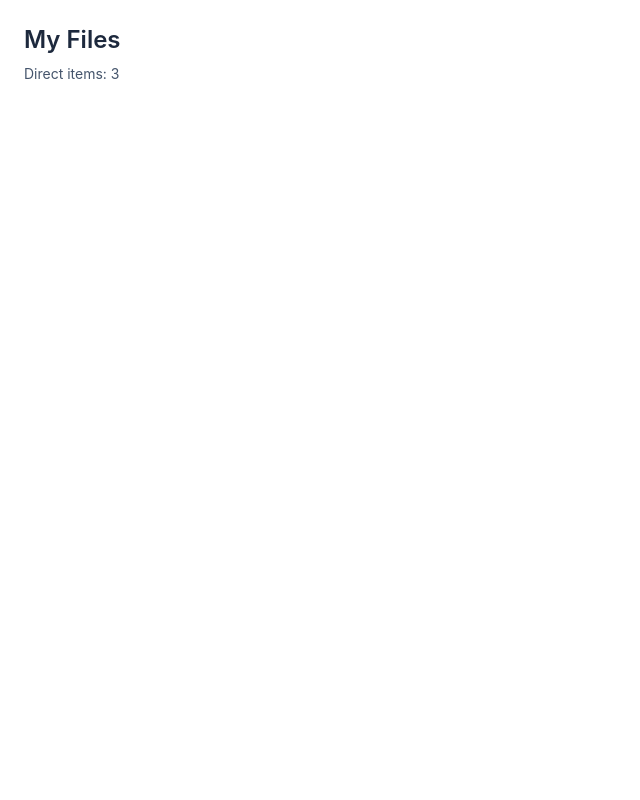
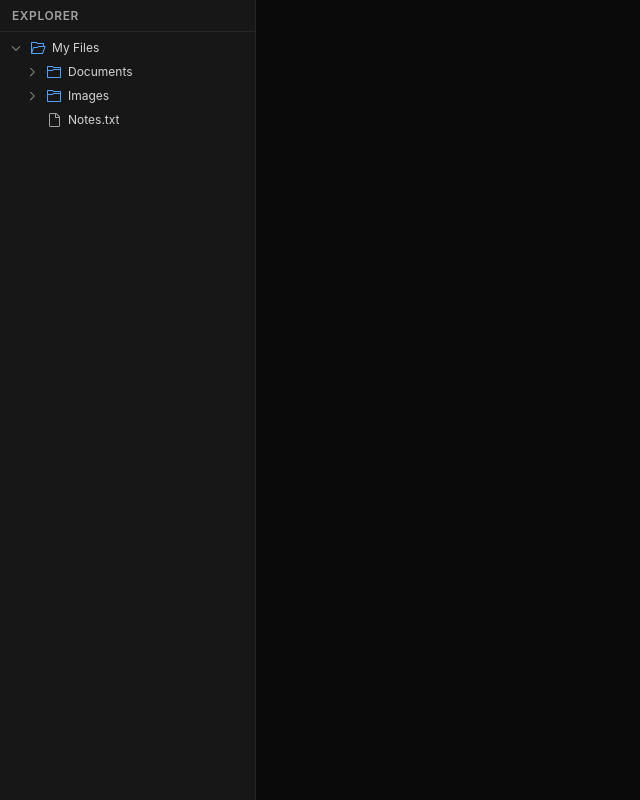
Before and after one commit to Jayminsinh/file-explorer-sdk, a React (Vite) app: page / in a window 1280 px wide. Shown: the whole page, without its empty margins (0-640 px from the left). Built offline with nearby package versions, Linux system fonts and the light colour scheme.

Commit message:
feat(react): add recursive file tree with UI state store

```diff
--- a/package.json
+++ b/package.json
@@ -15,6 +15,7 @@
     "@tailwindcss/vite": "^4.3.3",
     "react": "^19.3.1",
     "react-dom": "^19.3.1",
+    "react-icons": "^5.7.0",
     "tailwindcss": "^4.3.3"
   },
   "devDependencies": {
--- a/src/App.jsx
+++ b/src/App.jsx
@@ -1,14 +1,19 @@
-import { useFileExplorerTree } from './hooks/useFileExplorer.js';
+import { FileTree } from './components/FileTree/FileTree.jsx';
 
 function App() {
-  const tree = useFileExplorerTree();
-
   return (
-    <div className="p-6">
-      <h1 className="text-2xl font-semibold text-slate-800">{tree?.name}</h1>
-      <p className="mt-2 text-sm text-slate-600">
-        Direct items: {tree?.children?.length ?? 0}
-      </p>
+    <div className="flex h-screen w-screen overflow-hidden bg-neutral-950 text-neutral-200">
+      <aside className="w-64 shrink-0 border-r border-neutral-800 bg-neutral-900 flex flex-col">
+        <div className="h-8 px-3 flex items-center border-b border-neutral-800 text-xs font-semibold uppercase tracking-wider text-neutral-400">
+          Explorer
+        </div>
+        <div className="flex-1 overflow-y-auto">
+          <FileTree />
+        </div>
+      </aside>
+      <main className="flex-1 overflow-auto bg-neutral-950 p-6">
+        {/* Main content */}
+      </main>
     </div>
   );
 }
--- /dev/null
+++ b/src/components/FileTree/FileTree.jsx
@@ -0,0 +1,18 @@
+import { useFileExplorerTree } from '../../hooks/useFileExplorer.js';
+import { TreeNode } from './TreeNode.jsx';
+
+export function FileTree() {
+  const rootNode = useFileExplorerTree();
+
+  if (!rootNode) return null;
+
+  return (
+    <div
+      role="tree"
+      aria-label="File Explorer"
+      className="w-full select-none py-1"
+    >
+      <TreeNode node={rootNode} depth={0} />
+    </div>
+  );
+}
--- /dev/null
+++ b/src/components/FileTree/TreeNode.jsx
@@ -0,0 +1,118 @@
+import { memo, useMemo, useCallback } from 'react';
+import {
+  VscChevronRight,
+  VscChevronDown,
+  VscFolder,
+  VscFolderOpened,
+  VscFile,
+} from 'react-icons/vsc';
+import { useIsExpanded, useIsSelected, useUiActions } from '../../context/UiStateContext.jsx';
+
+export const TreeNode = memo(function TreeNode({ node, depth = 0 }) {
+  console.log(`render TreeNode: ${node?.name}`);
+
+  const isExpanded = useIsExpanded(node?.id);
+  const isSelected = useIsSelected(node?.id);
+  const { toggleExpanded, select } = useUiActions();
+
+  const isFolder = node?.type === 'folder';
+
+  const handleRowClick = useCallback(() => {
+    select(node.id);
+  }, [select, node.id]);
+
+  const handleChevronClick = useCallback((e) => {
+    e.stopPropagation();
+    toggleExpanded(node.id);
+  }, [toggleExpanded, node.id]);
+
+  const sortedChildren = useMemo(() => {
+    if (!isFolder || !node.children) return [];
+
+    const folders = [];
+    const files = [];
+
+    for (const child of node.children) {
+      if (child.type === 'folder') {
+        folders.push(child);
+      } else {
+        files.push(child);
+      }
+    }
+
+    folders.sort((a, b) => a.name.toLowerCase().localeCompare(b.name.toLowerCase()));
+    files.sort((a, b) => a.name.toLowerCase().localeCompare(b.name.toLowerCase()));
+
+    return [...folders, ...files];
+  }, [isFolder, node.children]);
+
+  return (
+    <div
+      role="treeitem"
+      aria-expanded={isFolder ? isExpanded : undefined}
+      aria-selected={isSelected}
+      className="w-full"
+    >
+      <div
+        onClick={handleRowClick}
+        style={{ paddingLeft: `${depth * 16 + 8}px` }}
+        className={`group flex items-center h-6 w-full cursor-pointer select-none text-xs text-neutral-300 hover:bg-neutral-800/80 ${
+          isSelected ? 'bg-blue-600/25 text-white font-medium' : ''
+        }`}
+      >
+        {isFolder ? (
+          <button
+            type="button"
+            aria-label={isExpanded ? 'Collapse folder' : 'Expand folder'}
+            onClick={handleChevronClick}
+            className="flex items-center justify-center w-4 h-4 mr-1 text-neutral-400 hover:text-neutral-100 focus:outline-none focus-visible:ring-1 focus-visible:ring-blue-500 rounded shrink-0"
+          >
+            {isExpanded ? (
+              <VscChevronDown className="w-3.5 h-3.5" />
+            ) : (
+              <VscChevronRight className="w-3.5 h-3.5" />
+            )}
+          </button>
+        ) : (
+          <span className="w-4 h-4 mr-1 shrink-0" aria-hidden="true" />
+        )}
+
+        <button
+          type="button"
+          onClick={handleRowClick}
+          className="flex items-center flex-1 min-w-0 text-left text-inherit focus:outline-none focus-visible:ring-1 focus-visible:ring-blue-500 rounded px-0.5 truncate"
+        >
+          <span className="mr-1.5 shrink-0 text-neutral-400">
+            {isFolder ? (
+              isExpanded ? (
+                <VscFolderOpened className="w-4 h-4 text-blue-400" />
+              ) : (
+                <VscFolder className="w-4 h-4 text-blue-400" />
+              )
+            ) : (
+              <VscFile className="w-4 h-4 text-neutral-400" />
+            )}
+          </span>
+          <span className="truncate">{node.name}</span>
+        </button>
+      </div>
+
+      {isFolder && isExpanded && (
+        <div role="group">
+          {sortedChildren.length === 0 ? (
+            <div
+              style={{ paddingLeft: `${(depth + 1) * 16 + 8}px` }}
+              className="h-6 flex items-center text-xs text-neutral-500 italic select-none"
+            >
+              Empty
+            </div>
+          ) : (
+            sortedChildren.map((child) => (
+              <TreeNode key={child.id} node={child} depth={depth + 1} />
+            ))
+          )}
+        </div>
+      )}
+    </div>
+  );
+});
--- /dev/null
+++ b/src/context/UiStateContext.jsx
@@ -0,0 +1,126 @@
+import { createContext, useContext, useRef, useSyncExternalStore, useCallback } from 'react';
+import { useExplorer } from './ExplorerContext.jsx';
+import { EventEmitter } from '../sdk/emitter.js';
+
+class UiStateStore {
+  constructor(initialExpandedIds = []) {
+    this.selectedId = null;
+    this.expandedIds = new Set(initialExpandedIds);
+    this.emitter = new EventEmitter();
+
+    this.actions = Object.freeze({
+      toggleExpanded: (id) => this.toggleExpanded(id),
+      setExpanded: (id, expanded) => this.setExpanded(id, expanded),
+      select: (id) => this.select(id),
+      clearSelection: () => this.clearSelection(),
+    });
+  }
+
+  toggleExpanded(id) {
+    const next = new Set(this.expandedIds);
+    if (next.has(id)) {
+      next.delete(id);
+    } else {
+      next.add(id);
+    }
+    this.expandedIds = next;
+    this.emitter.emit();
+  }
+
+  setExpanded(id, expanded) {
+    const has = this.expandedIds.has(id);
+    if (has === expanded) return;
+
+    const next = new Set(this.expandedIds);
+    if (expanded) {
+      next.add(id);
+    } else {
+      next.delete(id);
+    }
+    this.expandedIds = next;
+    this.emitter.emit();
+  }
+
+  select(id) {
+    if (this.selectedId === id) return;
+    this.selectedId = id;
+    this.emitter.emit();
+  }
+
+  clearSelection() {
+    if (this.selectedId === null) return;
+    this.selectedId = null;
+    this.emitter.emit();
+  }
+
+  subscribe(listener) {
+    return this.emitter.subscribe(listener);
+  }
+
+  isExpanded(id) {
+    return this.expandedIds.has(id);
+  }
+
+  isSelected(id) {
+    return this.selectedId === id;
+  }
+
+  getSelectedId() {
+    return this.selectedId;
+  }
+}
+
+const UiStateContext = createContext(null);
+
+export function UiStateProvider({ children }) {
+  const explorer = useExplorer();
+  const storeRef = useRef(null);
+
+  if (!storeRef.current) {
+    const root = explorer.getSnapshot();
+    storeRef.current = new UiStateStore(root ? [root.id] : []);
+  }
+
+  return (
+    <UiStateContext.Provider value={storeRef.current}>
+      {children}
+    </UiStateContext.Provider>
+  );
+}
+
+function useUiStore() {
+  const store = useContext(UiStateContext);
+  if (!store) {
+    throw new Error('UI state hooks must be used within a UiStateProvider');
+  }
+  return store;
+}
+
+export function useIsExpanded(id) {
+  const store = useUiStore();
+  const subscribe = useCallback((notify) => store.subscribe(notify), [store]);
+  const getSnapshot = useCallback(() => store.isExpanded(id), [store, id]);
+
+  return useSyncExternalStore(subscribe, getSnapshot, getSnapshot);
+}
+
+export function useIsSelected(id) {
+  const store = useUiStore();
+  const subscribe = useCallback((notify) => store.subscribe(notify), [store]);
+  const getSnapshot = useCallback(() => store.isSelected(id), [store, id]);
+
+  return useSyncExternalStore(subscribe, getSnapshot, getSnapshot);
+}
+
+export function useSelectedId() {
+  const store = useUiStore();
+  const subscribe = useCallback((notify) => store.subscribe(notify), [store]);
+  const getSnapshot = useCallback(() => store.getSelectedId(), [store]);
+
+  return useSyncExternalStore(subscribe, getSnapshot, getSnapshot);
+}
+
+export function useUiActions() {
+  const store = useUiStore();
+  return store.actions;
+}
--- a/src/main.jsx
+++ b/src/main.jsx
@@ -3,11 +3,14 @@ import { createRoot } from 'react-dom/client'
 import './index.css'
 import App from './App.jsx'
 import { ExplorerProvider } from './context/ExplorerContext.jsx'
+import { UiStateProvider } from './context/UiStateContext.jsx'
 
 createRoot(document.getElementById('root')).render(
   <StrictMode>
     <ExplorerProvider>
-      <App />
+      <UiStateProvider>
+        <App />
+      </UiStateProvider>
     </ExplorerProvider>
   </StrictMode>,
 )
```
Also changed, not shown: 1 other file (tests, documents, lock files or other folders).
